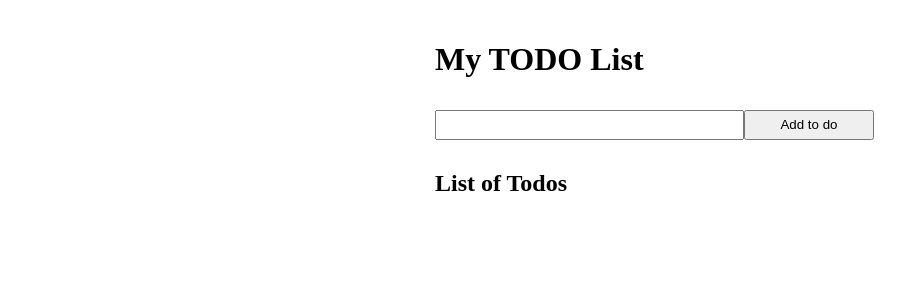
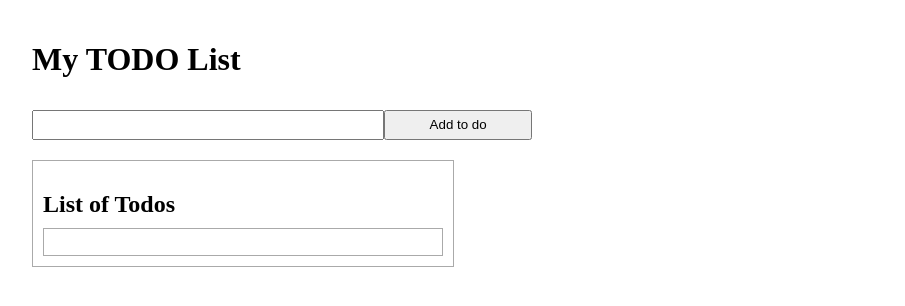
Before and after one commit to elen-oz/todo-app, a React (Create React App) app: page / in a window 1280 px wide. Shown: the top 306 px of the page, without its empty margins (76-981 px from the left). Built offline with nearby package versions, Linux system fonts and the light colour scheme; the HTML template or start-up script is replaced by a standard one.

Commit message:
feat: add borders

```diff
--- a/src/App.css
+++ b/src/App.css
@@ -1,6 +1,6 @@
 .app {
-  margin: 10px;
+  margin: 20px 100px;
   display: flex;
   flex-direction: column;
-  align-items: center;
+  /* align-items: center; */
 }
--- a/src/ListSection.css
+++ b/src/ListSection.css
@@ -1,11 +1,11 @@
 .listSection > h1 {
-  padding: 10px 0;
+  padding-bottom: 10px;
 }
 
 .listSection > form {
   display: flex ;
-  padding-bottom: 10px;
-  width: 170%;
+  padding-bottom: 20px;
+  max-width: 500px;
   height: 30px;
 }
 
@@ -16,3 +16,23 @@
 .listSection > form > button {
   width: 30%;
 }
+
+.listSection_list {
+  max-width: 400px;
+  padding: 10px;
+  border: 1px solid #aaa;
+}
+
+.listSection_title {
+  margin-bottom: 10px;
+}
+
+.listSection_elements {
+  padding: 5px;
+  border: 1px solid #aaa;
+}
+
+.listSection_ol {
+  /* list-style-type: none; */
+  padding-left: 20px;
+}
--- a/src/ListSection.js
+++ b/src/ListSection.js
@@ -26,10 +26,20 @@ function ListSection() {
         </button>
       </form>
 
-      <h2>List of Todos</h2>
-      {todos.map((todo) => (
-        <p className='element' key='element'>{todo}</p>
-      ))}
+      <div className='listSection_list'>
+        <h2 className='listSection_title'>List of Todos</h2>
+
+        <div className='listSection_elements'>
+          <ol className='listSection_ol'>
+            {todos.map((todo) => (
+              <li className='element' key='element'>
+                {todo}
+              </li>
+            ))}
+          </ol>
+        </div>
+
+      </div>
     </div>
   );
 }
```
